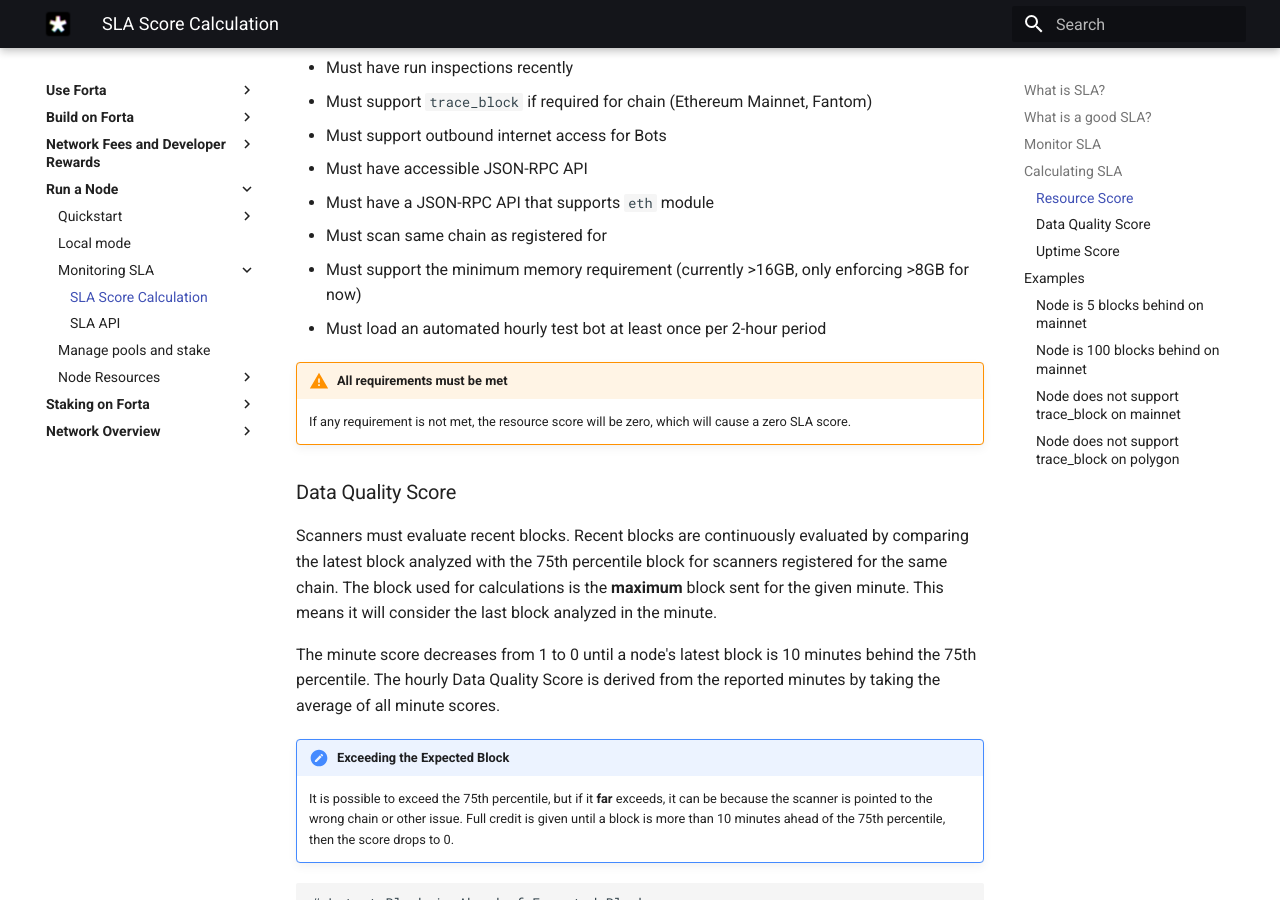
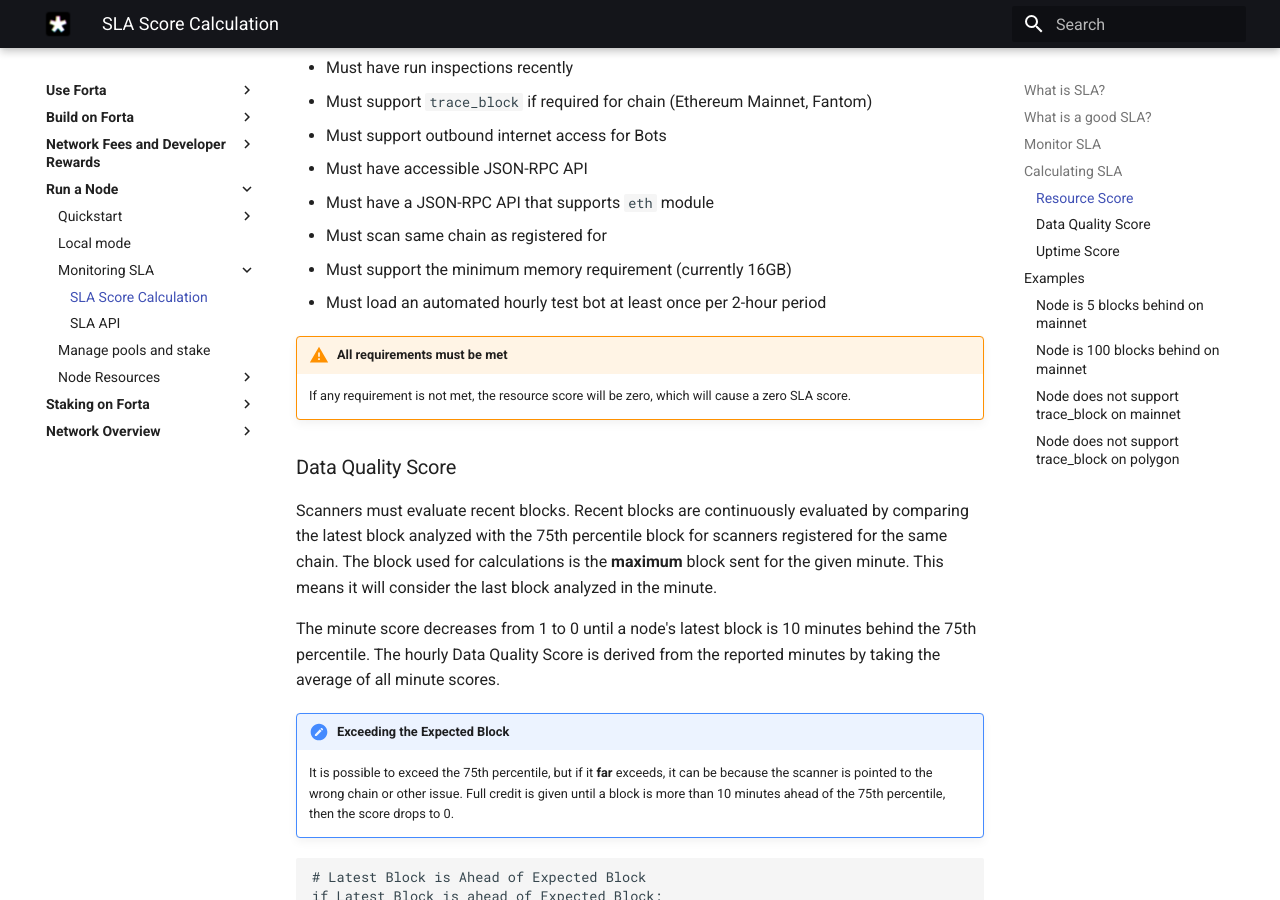
Before and after one commit to forta-network/docs, an MkDocs documentation site: the page built from docs/sla.md, in a window 1280 px wide and 900 px high, scrolled down 1210 px. Built offline with MkDocs 1.6.1 and Material for MkDocs 9.7.7, drawn with Linux system fonts in a browser that asks for light colours.

Commit message:
avoid confusion in the resource score

```diff
--- a/docs/sla.md
+++ b/docs/sla.md
@@ -47,7 +47,7 @@
 - Must have accessible JSON-RPC API
 - Must have a JSON-RPC API that supports `eth` module
 - Must scan same chain as registered for
-- Must support the minimum memory requirement (currently >16GB, only enforcing >8GB for now)
+- Must support the minimum memory requirement (currently 16GB)
 - Must load an automated hourly test bot at least once per 2-hour period
 
 !!! warning "All requirements must be met"
```
